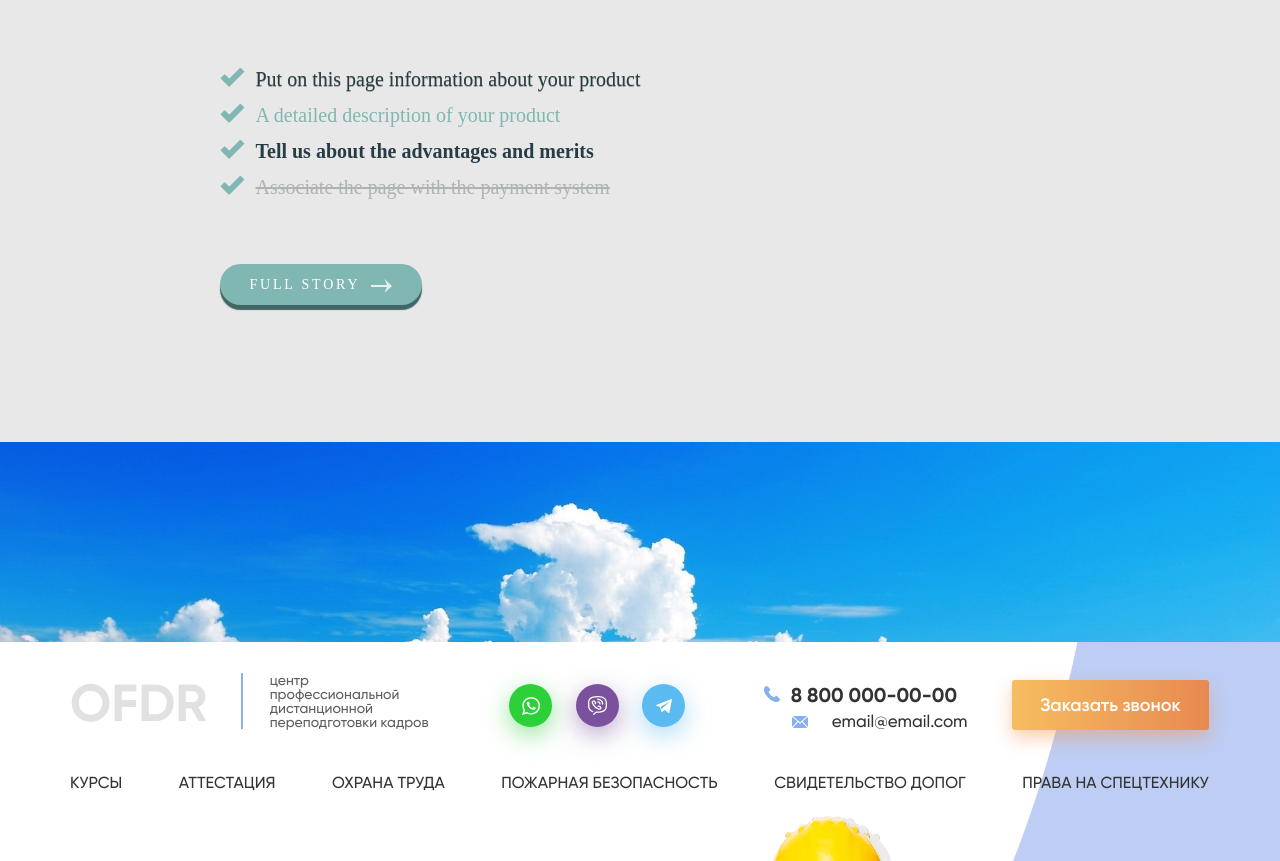
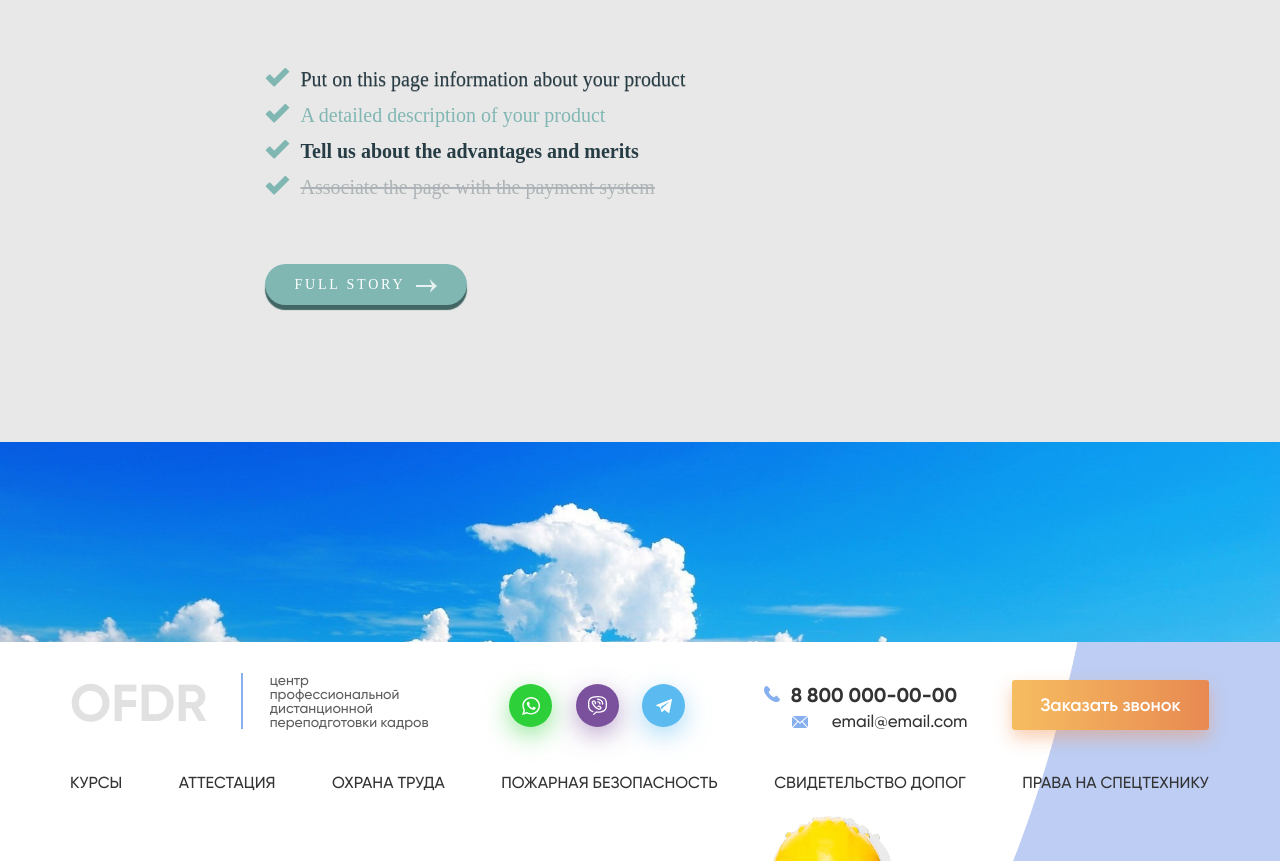
Before and after one commit to Sviatoslav-fls/lesson7, a plain HTML site: page index.html in a window 1280 px wide. Shown: the part 1346-2207 px from the top of the page. Drawn offline with Linux system fonts and the light colour scheme.

Commit message:
not end)

```diff
--- a/css/style.css
+++ b/css/style.css
@@ -135,6 +135,7 @@ body {
 	margin: 0px 0px 57px 0px;
 }
 .travelbottom {
+	padding: 0px 45px;
 }
 .travellist {
 	font-family: "Arial MT";
@@ -169,9 +170,9 @@ body {
 	line-height: 40px;
 	background-color: #80b7b3;
 	box-shadow: 0 5px 1px #023531b9;
-
 	padding: 0px 30px;
 	border-radius: 30px;
+	margin: 0px 0px 0px 45px;
 }
 .travelbutton span {
 	font-family: "Arial MT";
```
